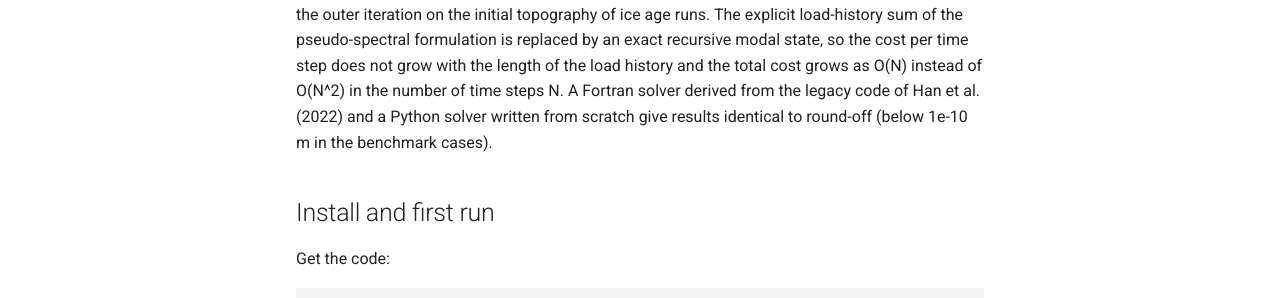
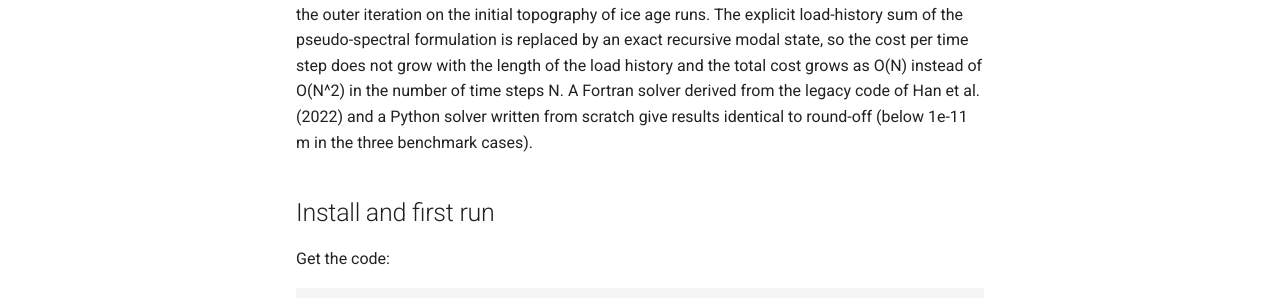
Before and after one commit to xiyuanbao/slevolve, an MkDocs documentation site: the page built from docs/src/index.md, in a window 1280 px wide and 900 px high. Shown: the part 577-875 px from the top of the window. Built offline with MkDocs 1.6.1 and Material for MkDocs 9.7.7, drawn with Linux system fonts in a browser that asks for light colours; some of the changed text lies outside the part shown.

Commit message:
Round-off figure: below 1e-11 m in the benchmark cases

```diff
--- a/docs/src/index.md
+++ b/docs/src/index.md
@@ -12,7 +12,7 @@ outer iteration on the initial topography of ice age runs. The explicit load-his
 pseudo-spectral formulation is replaced by an exact recursive modal state, so the cost per time step
 does not grow with the length of the load history and the total cost grows as O(N) instead of O(N^2)
 in the number of time steps N. A Fortran solver derived from the legacy code of Han et al. (2022) and
-a Python solver written from scratch give results identical to round-off (below 1e-10 m in the benchmark cases).
+a Python solver written from scratch give results identical to round-off (below 1e-11 m in the three benchmark cases).
 
 ## Install and first run
 
```
Also changed, not shown: README.md.
